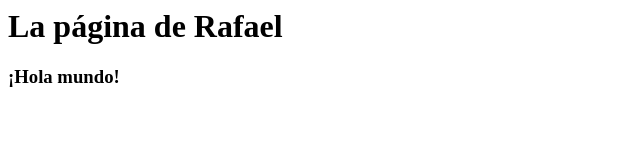
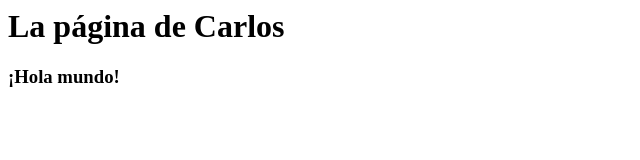
Before and after one commit to AltusConsulting/nuestras-paginas, a plain HTML site: page CarlosGL.html in a window 1280 px wide. Shown: the full height of the page, 0-640 px from the left. Drawn offline with Linux system fonts and the light colour scheme.

Commit message:
cambio conjunto

```diff
--- a/CarlosGL.html
+++ b/CarlosGL.html
@@ -3,7 +3,7 @@
     <meta charset="UTF-8">
 </head>
 <body>
-    <h1>La página de Rafael</h1>
+    <h1>La página de Carlos</h1>
     <h3>¡Hola mundo!<h3>
 </body>
 </html>
```
